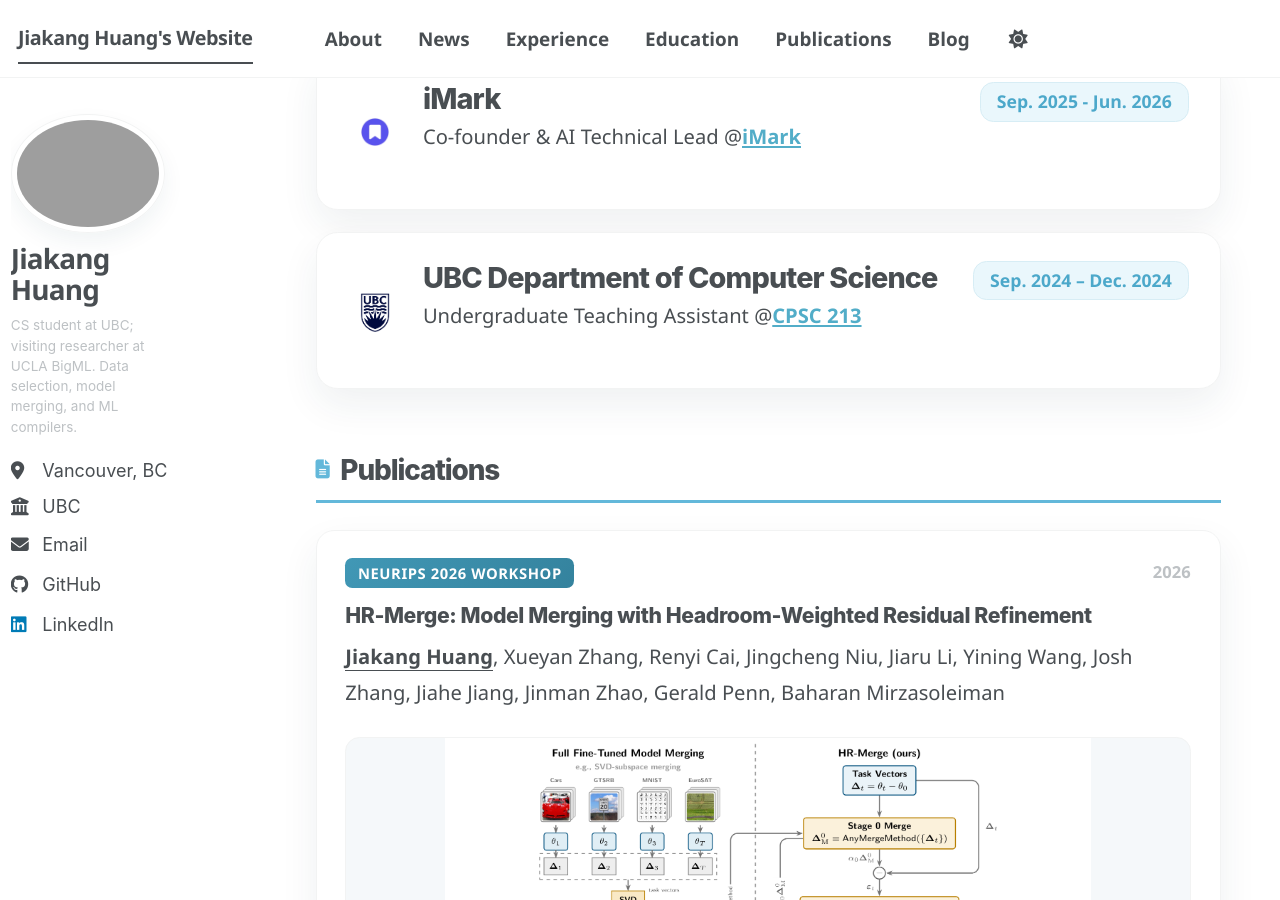
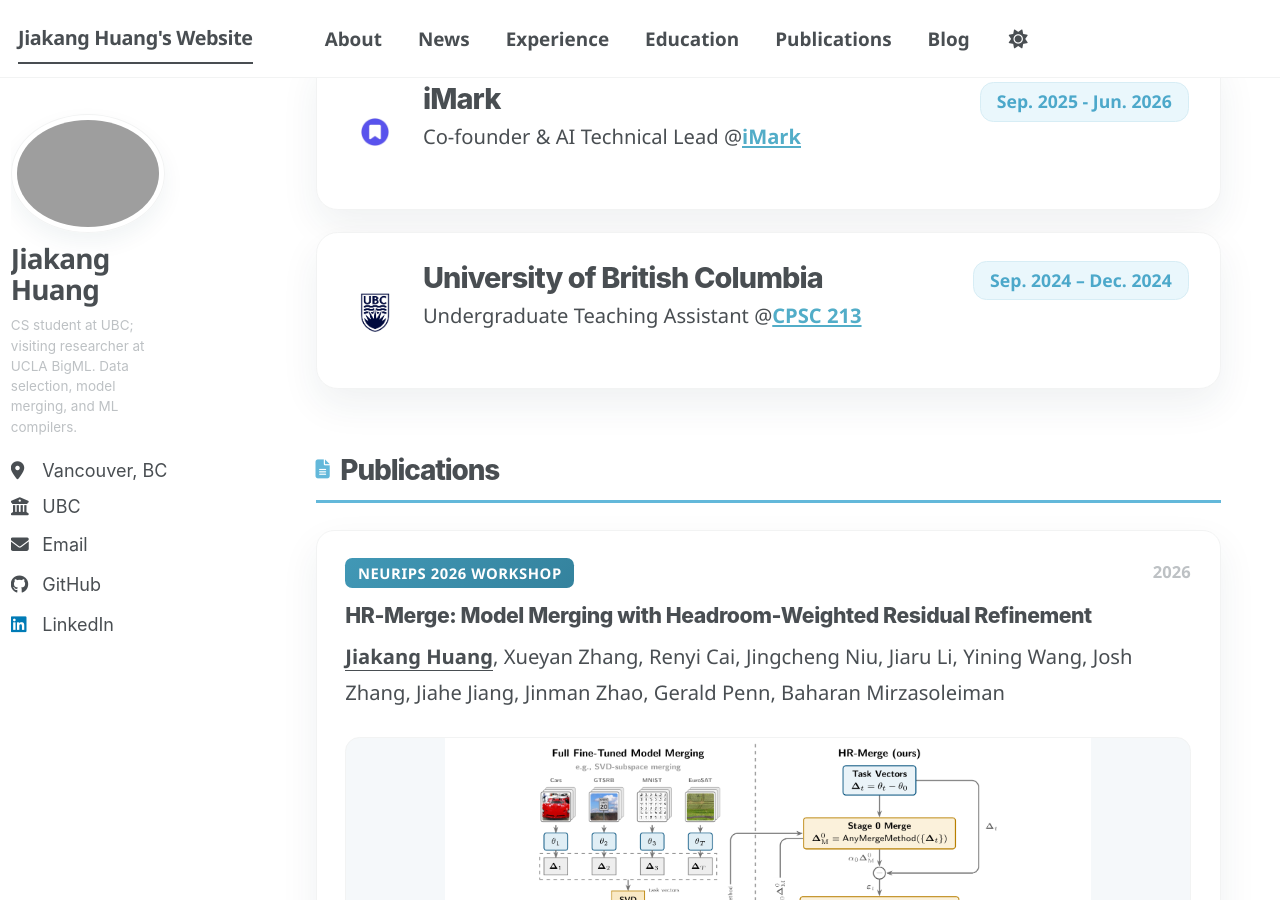
Before and after one commit to DanielHuangjiakang/danielhuangjiakang.github.io, a Jekyll site: the page built from _pages/about.md, in a window 1280 px wide and 900 px high, scrolled down 2497 px. Built offline with Jekyll 4.4.1, drawn with Linux system fonts in a browser that asks for light colours; a script bundle is joined from its source files by our own code; library files that are not in the unit come from our copies.

Commit message:
Update TA affiliation

```diff
--- a/_pages/about.md
+++ b/_pages/about.md
@@ -146,7 +146,7 @@ redirect_from:
       <div class="home-card__body">
         <div class="home-card__logo-wrap"><img class="home-card__logo" src="/images/ubc-logo.png" alt="UBC" style="width:68px;height:68px;"></div>
         <div class="home-card__main">
-          <h3>UBC Department of Computer Science</h3>
+          <h3>University of British Columbia</h3>
           <p class="home-card__detail">Undergraduate Teaching Assistant @<a href="https://vancouver.calendar.ubc.ca/course-descriptions/courses/cpscv-213-introduction-computer-systems"><strong>CPSC 213</strong></a></p>
         </div>
       </div>
```
